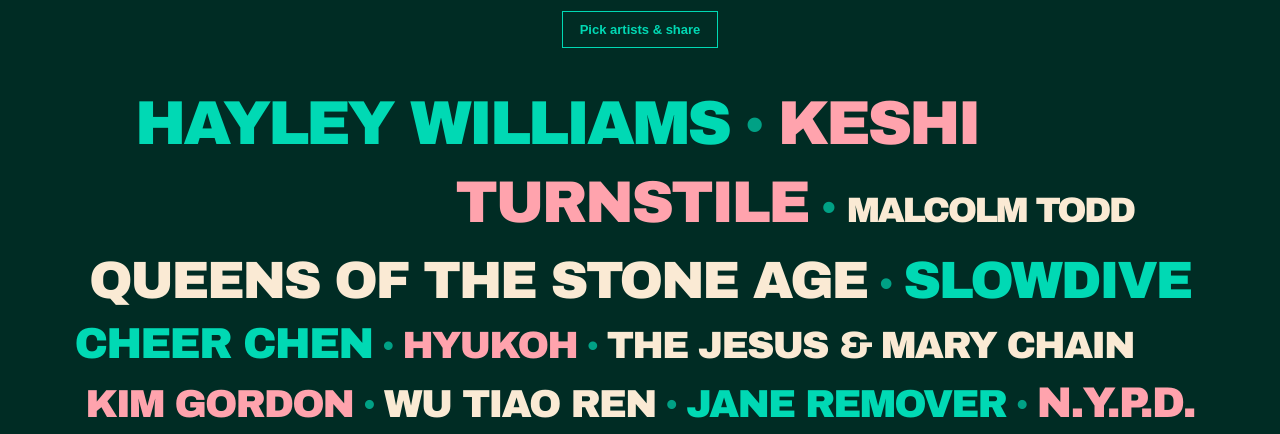
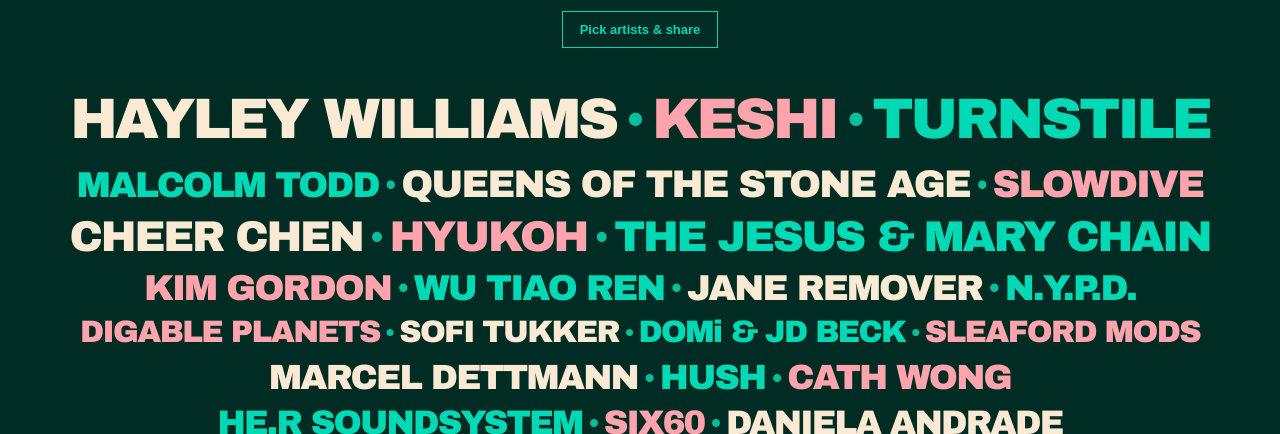
Before and after one commit to juju-w/clockenflap2026lineup, a plain HTML site: page index.html in a window 1280 px wide. Shown: the part 352-786 px from the top of the page. Drawn offline with Linux system fonts and the light colour scheme.

Commit message:
Follow the official poster’s billing rows and colors

```diff
--- a/app.js
+++ b/app.js
@@ -4,14 +4,14 @@
   var previews=data.previews||[];
   var $=function(id){return document.getElementById(id);};
   var days={'4':{en:'FRI',zh:'周五',date:'12.4'},'5':{en:'SAT',zh:'周六',date:'12.5'},'6':{en:'SUN',zh:'周日',date:'12.6'}};
-  var rowLengths=[2,2,2,3,4,4,3,4,4,4,4,4,5];
-  var rowSizes=[62,49,46,43,39,35,35,32,31,30,30,29,29];
-  var rows=[],offset=0,posterColors=['mint','coral','cream'];
-  rowLengths.forEach(function(length,index){
-    rows.push(artists.slice(offset,offset+length).map(function(artist,column){
-      return [artist.id,posterColors[(index+column)%posterColors.length]];
+  var billingRows=['pcm','mpc','pcm','cmpm','cpmc','pmc','mcp','pm','cpmcp','mcpm','cp','mpcm','pmcmp'];
+  var rowSizes=[61,46,43,36,35,35,34,34,32,31,29,29,28];
+  var rows=[],offset=0,posterColors={m:'mint',c:'coral',p:'cream'};
+  billingRows.forEach(function(colors){
+    rows.push(artists.slice(offset,offset+colors.length).map(function(artist,column){
+      return [artist.id,posterColors[colors.charAt(column)]];
     }));
-    offset+=length;
+    offset+=colors.length;
   });
   var wishlist={},language='en',locales=window.LINEUP_LOCALES;
   try{if(localStorage.getItem('cf2026-poster-language')==='zh')language='zh';}catch(e){}
@@ -112,7 +112,7 @@
       var rowStyle=getComputedStyle(line);
       var available=line.clientWidth-parseFloat(rowStyle.paddingLeft)-parseFloat(rowStyle.paddingRight);
       if(mobile&&noGap)available-=16;
-      var size=mobile?(index===0?31:index<4?23:index<8?19:17):Math.max(20,Math.floor(rowSizes[index]*scale));
+      var size=mobile?(index===0?30:index<3?22:index<8?19:17):Math.max(20,Math.floor(rowSizes[index]*scale));
       line.style.fontSize=size+'px';
       var buttons=line.querySelectorAll('.artist-name');
       buttons.forEach(function(button){button.style.fontSize='';});
--- a/style.css
+++ b/style.css
@@ -220,16 +220,11 @@
 .export-day-options input:disabled+span{opacity:.45}
 .share-lineup-image{margin-left:8px;padding:11px 14px;border:1px solid var(--paper);color:var(--paper);font-weight:800}
 .lineup{padding-top:27px;gap:0}
-.lineup-row{line-height:1.13;column-gap:.28em;padding:5px 0}
-.lineup-row[data-row="0"],.lineup-row[data-row="5"],.lineup-row[data-row="8"],.lineup-row[data-row="11"]{justify-content:flex-start;padding-left:6%}
-.lineup-row[data-row="1"],.lineup-row[data-row="3"],.lineup-row[data-row="7"],.lineup-row[data-row="10"]{justify-content:flex-end;padding-right:7%}
-.lineup-row[data-row="2"]{margin-top:5px}
-.lineup-row[data-row="8"]{margin-top:10px}
-.lineup-row [data-artist="turnstile"]{font-size:1.2em}
-.lineup-row [data-artist="malcolmtodd"]{font-size:.72em}
-.lineup-row [data-artist="qotsa"],.lineup-row [data-artist="slowdive"],.lineup-row [data-artist="cheerchen"]{font-size:1.14em}
-.lineup-row [data-artist="nypd"],.lineup-row [data-artist="nono"],.lineup-row [data-artist="huunhuurtu"]{font-size:1.1em}
-.lineup-row .separator{opacity:.68}
+.lineup-row{line-height:1.09;column-gap:.2em;padding:4px 0}
+.lineup-row[data-row="0"]{padding-bottom:10px}
+.lineup-row [data-artist="qotsa"],.lineup-row [data-artist="slowdive"]{font-size:1.07em}
+.lineup-row [data-artist="nono"]{font-size:.93em}
+.lineup-row .separator{opacity:.86}
 .poster-ground{margin-top:30px}
 .lineup.is-filtered .separator{display:none}
 .listening-links{display:grid;gap:8px}
@@ -239,7 +234,7 @@
 .listening-note{font-size:13px;line-height:1.55}
 @media(max-width:600px){
  .lineup{padding-top:20px;padding-left:5%;padding-right:5%}
- .lineup-row{gap:6px 13px;padding:4px 0}
+ .lineup-row{gap:5px 13px;padding:4px 0}
  .poster-ground{margin-top:23px}
  .wishlist-summary{margin:8px 0}
  .wishlist-modes{margin-bottom:8px}
```
